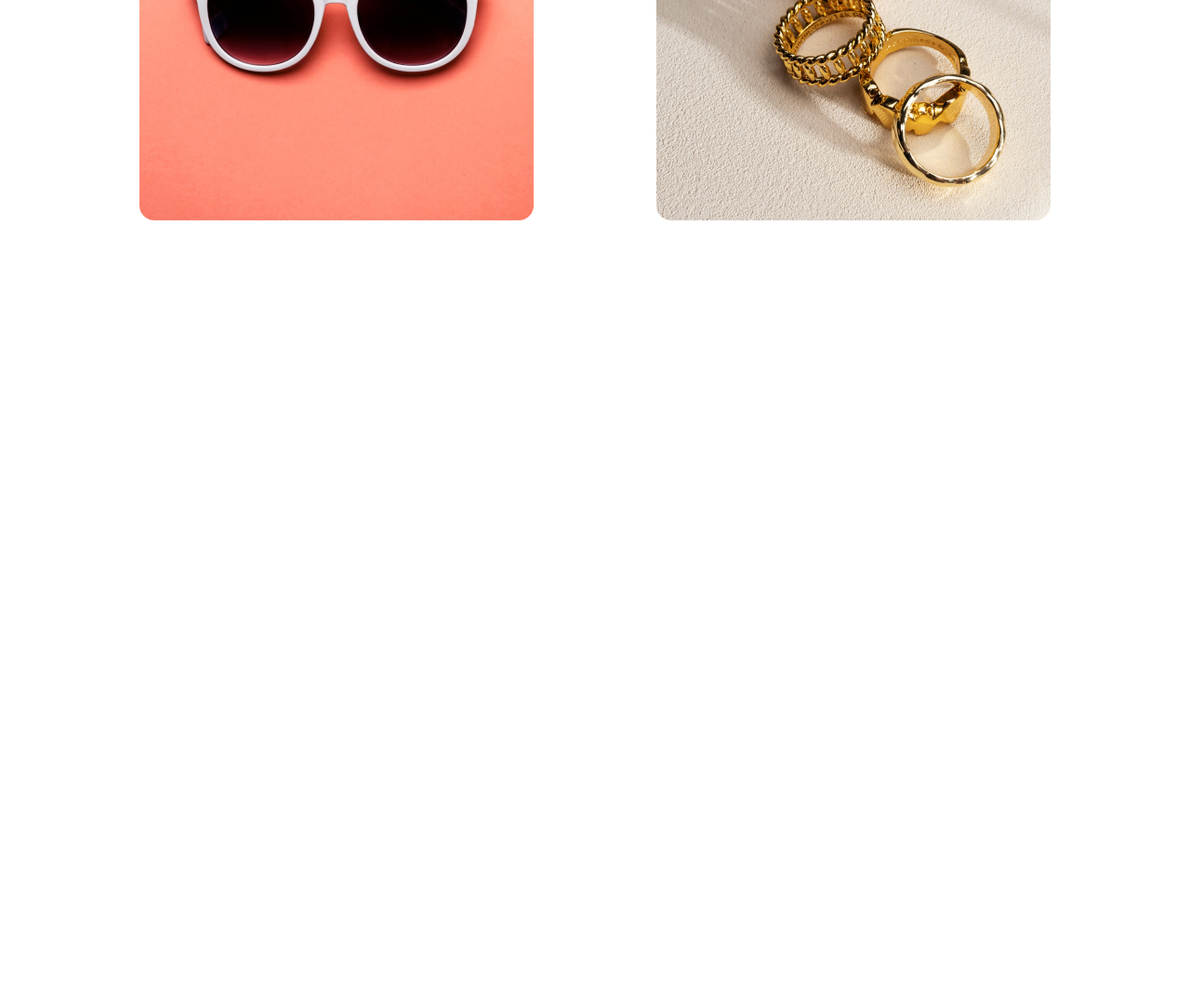
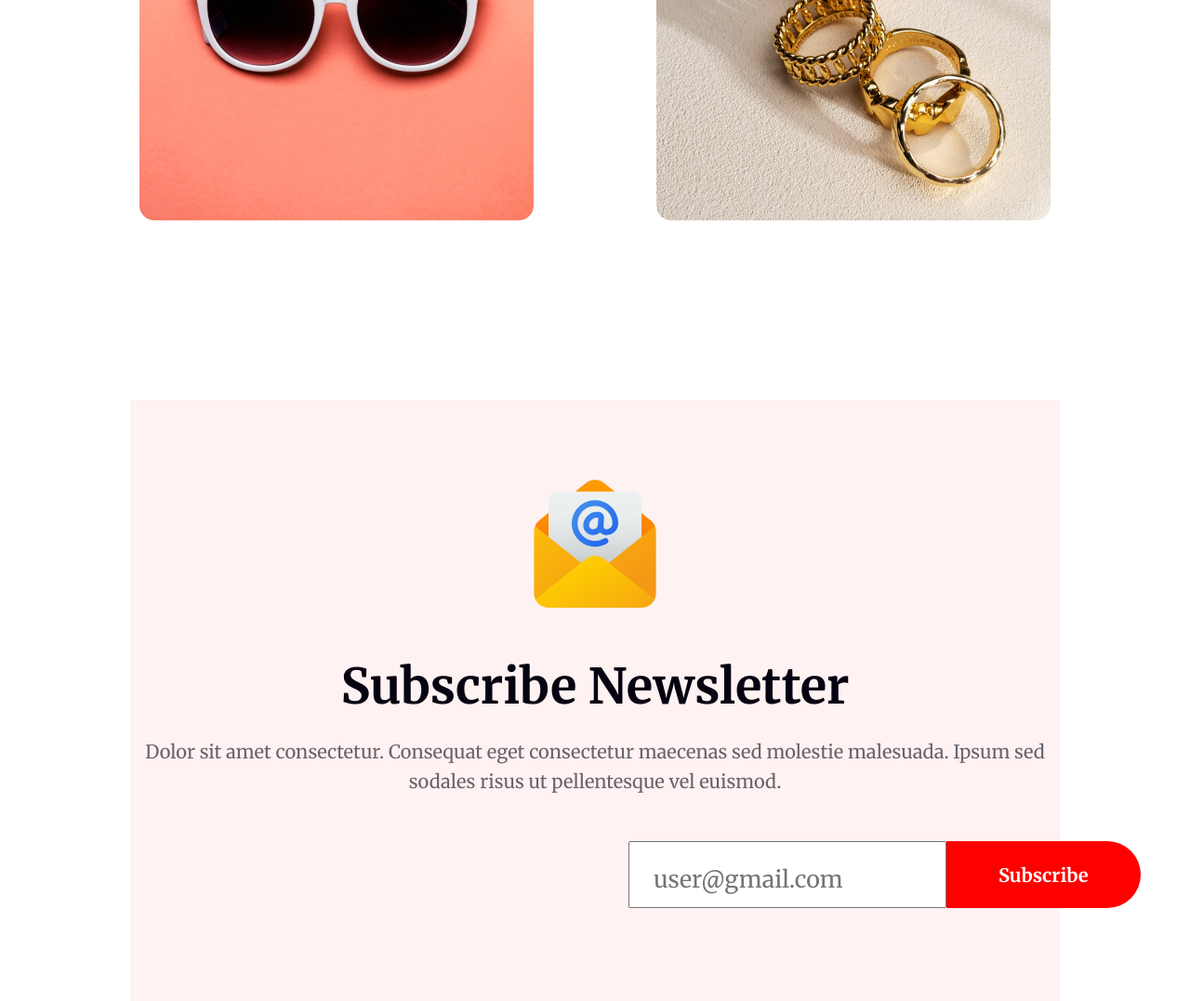
Before and after one commit to usainu969/first-assignment, a plain HTML site: page index.html in a window 1280 px wide. Shown: the part 5345-6422 px from the top of the page at 93% size. Before the commit the page ends 5645 px from the top, so only its background shows below. Drawn offline with Linux system fonts and the light colour scheme.

Commit message:
subscribe newsletter style added

```diff
--- a/index.html
+++ b/index.html
@@ -120,6 +120,23 @@
             </div>
         </div>
        </section>
+       <section id="newsletter">
+        <div class="newsletter-container">
+            <div class="img-email">
+                <img src="styles/images/Group 61.png" alt="">
+            </div>
+            <div class="subscribe-heading">
+                <h1>Subscribe Newsletter</h1>
+            </div>
+            <div class="subscribe-describtion">
+                <p>Dolor sit amet consectetur. Consequat eget consectetur maecenas sed molestie malesuada. Ipsum sed sodales risus ut pellentesque vel euismod. </p>
+            </div>
+            <div class="subscribe-btn">
+                <input placeholder="user@gmail.com" type="email" name="Subscribe" id="email"> <span class="sub-btn">Subscribe</span>
+
+            </div>
+        </div>
+       </section>
 
        </main>
 </body>
--- a/styles/styles.css
+++ b/styles/styles.css
@@ -334,3 +334,68 @@ button {
     padding-top: 48px;
     padding-bottom: 48px;
 }
+
+
+
+/* ---------Subscribe Newsletter------------- */
+
+.newsletter-container {
+    margin-left: 140px;
+    margin-right: 140px;
+    margin-top: 140px;
+    text-align: center;
+    background-color: rgba(255, 0, 0, 0.05);
+}
+
+.img-email {
+    padding-top: 80px;
+    padding-bottom: 40px;
+
+}
+
+.subscribe-heading {
+    color: #070211;
+    text-align: center;
+    font-size: 35px;
+    font-weight: 900;
+}
+
+.subscribe-describtion {
+    color: rgba(7, 2, 17, 0.60);
+    text-align: center;
+    font-size: 20px;
+    font-weight: 400;
+    line-height: 32px;
+    align-items: center;
+    padding-top: 22px;
+    padding-bottom: 48px;
+}
+
+.subscribe-btn {
+    display: flex;
+    gap: 0;
+    width: 648px;
+    height: 72px;
+    padding-bottom: 100px;
+    padding-left: 536px;
+    padding-right: 336px;
+}
+
+input {
+    font-size: 25px;
+    padding: 25px 15px 15px 25px;
+}
+
+.sub-btn {
+    border-radius: 0px 50px 50px 0px;
+    background: #F00;
+    color: #FFF;
+    text-align: center;
+    font-size: 20px;
+    font-style: normal;
+    font-weight: 600;
+    padding-top: 24px;
+    padding-bottom: 24px;
+    padding-left: 56px;
+    padding-right: 56px;
+}
```
